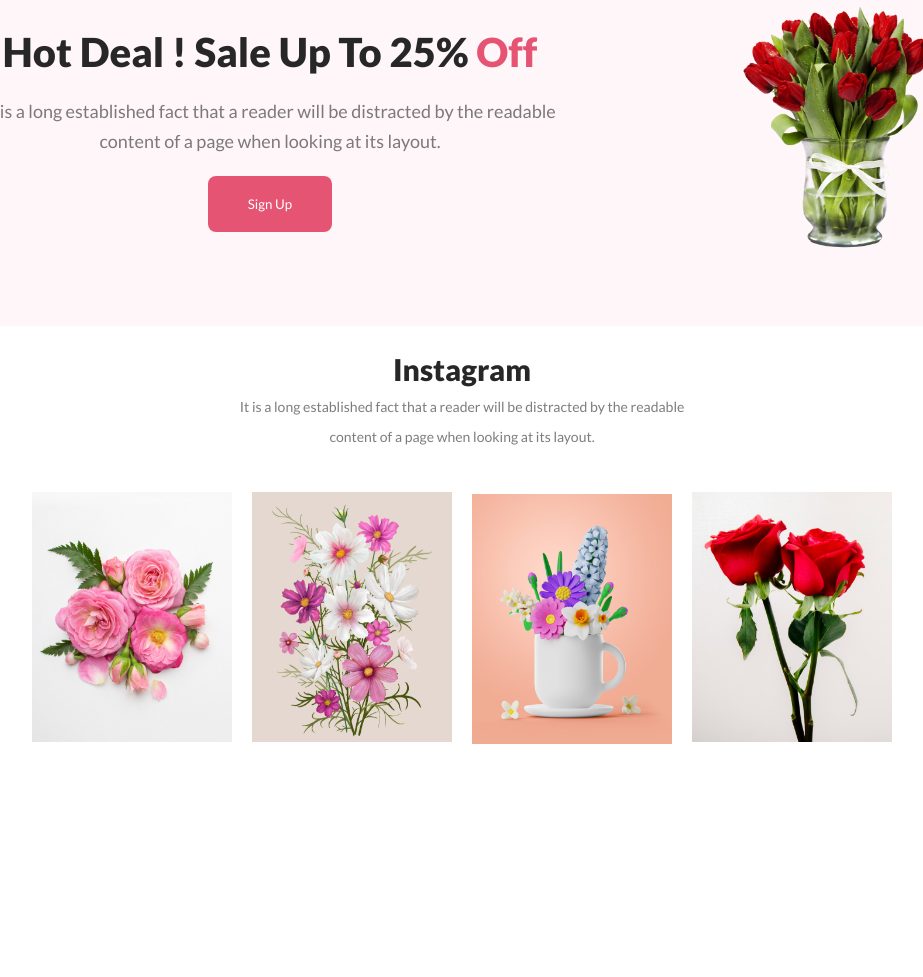
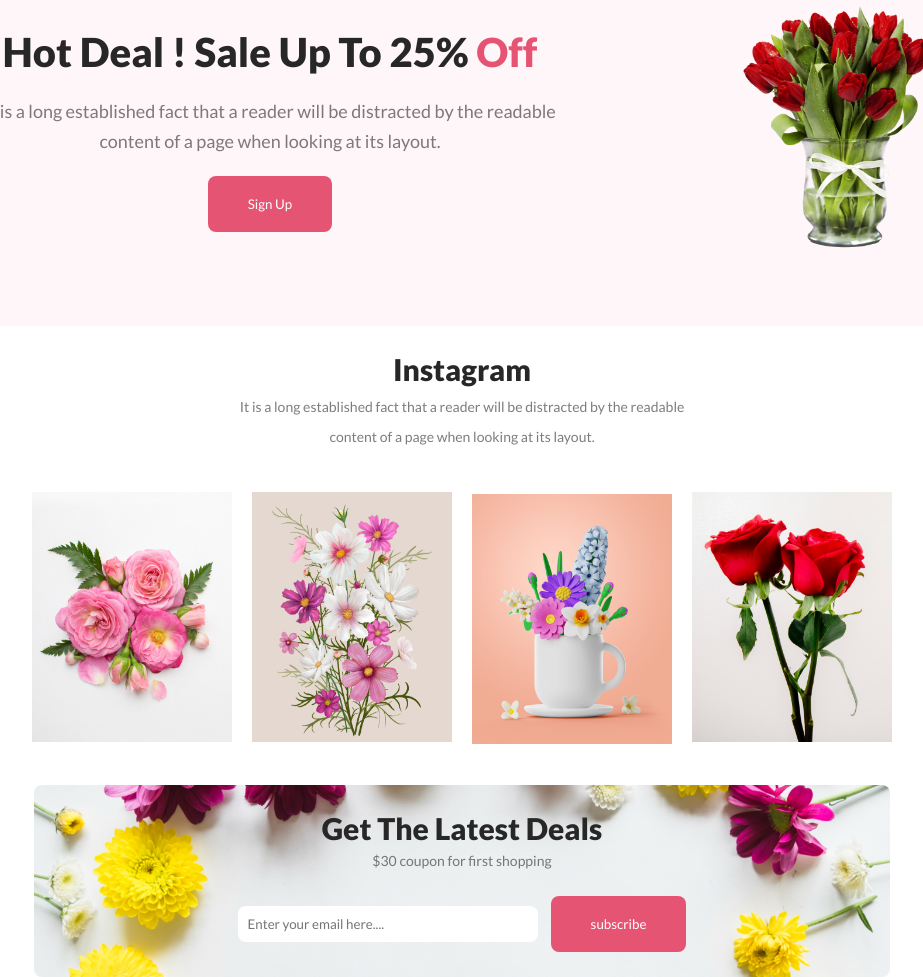
Before and after one commit to ForhadAhmed367423/flower-shop-assingment, a plain HTML site: page index.html in a window 1280 px wide. Shown: the part 1058-2035 px from the top of the page, without its empty margins (178-1101 px from the left). Before the commit the page ends 1843 px from the top, so only its background shows below. Drawn offline with Linux system fonts and the light colour scheme.

Commit message:
main section complete

```diff
--- a/index.html
+++ b/index.html
@@ -21,7 +21,8 @@
                 <p class="head-description">It is a long established fact that a reader will be distracted by the
                     readable <br>content of a page when looking at its layout. The point of using Lorem Ipsum is
                     <br>that it has
-                    a more-or-less normal distribution of letters.</p>
+                    a more-or-less normal distribution of letters.
+                </p>
                 <button class="primary-btn">Shop Now</button>
             </div>
             <div class="head-right">
@@ -60,9 +61,11 @@
             </div>
         </section>
         <!-- instagram section starts -->
+        <section>
             <div class="instagram">
                 <h1 class="instagram-title">Instagram</h1>
-                <p class="instagram-paragraph">It is a long established fact that a reader will be distracted by the readable <br> content of a page when looking at its layout.</p>
+                <p class="instagram-paragraph">It is a long established fact that a reader will be distracted by the
+                    readable <br> content of a page when looking at its layout.</p>
             </div>
             <div class="image-container">
                 <div class="images">
@@ -78,6 +81,18 @@
                     <img class="image" src="Flower Asset/Rectangle 6.png" alt="">
                 </div>
             </div>
+        </section>
+        <!-- letest section starts -->
+        <section>
+            <div class="letest-container">
+                    <h3 class="letest-title">Get The Latest Deals</h3>
+                    <p class="letest-paragraph">$30 coupon for first shopping</p>
+                    <div class="input-feild">
+                        <input class="email" type="email" name="" id="" placeholder="Enter your email here....">
+                        <input class="primary-btn" type="submit" value="subscribe">
+                    </div>
+            </div>
+        </section>
     </main>
     <footer>
 
--- a/style.css
+++ b/style.css
@@ -136,3 +136,39 @@
     line-height: 30px;
     margin-top: 5px;
 }
+
+.letest-container {
+    border-radius: 8px;
+    background: url(Rectangle\ 9.png), lightgray 0px -203.444px / 100% 213.755% no-repeat;
+    width: 63%;
+    margin: auto;
+    background-size: cover;
+    padding: 25px;
+}
+.input-feild{
+    text-align: center;
+}
+
+.email {
+    border-radius: 8px;
+    background: #FFF;
+    border: none;
+    padding: 10px;
+    width: 280px;
+    margin-right: 10px;
+}
+
+.letest-title {
+    color: #272727;
+    text-align: center;
+    font-size: 30px;
+    font-weight: 800;
+}
+
+.letest-paragraph {
+    color: rgba(39, 39, 39, 0.60);
+    text-align: center;
+    font-size: 14px;
+    font-weight: 400;
+    line-height: 30px;
+}
```
Also changed, not shown: Rectangle 9.png (added).
